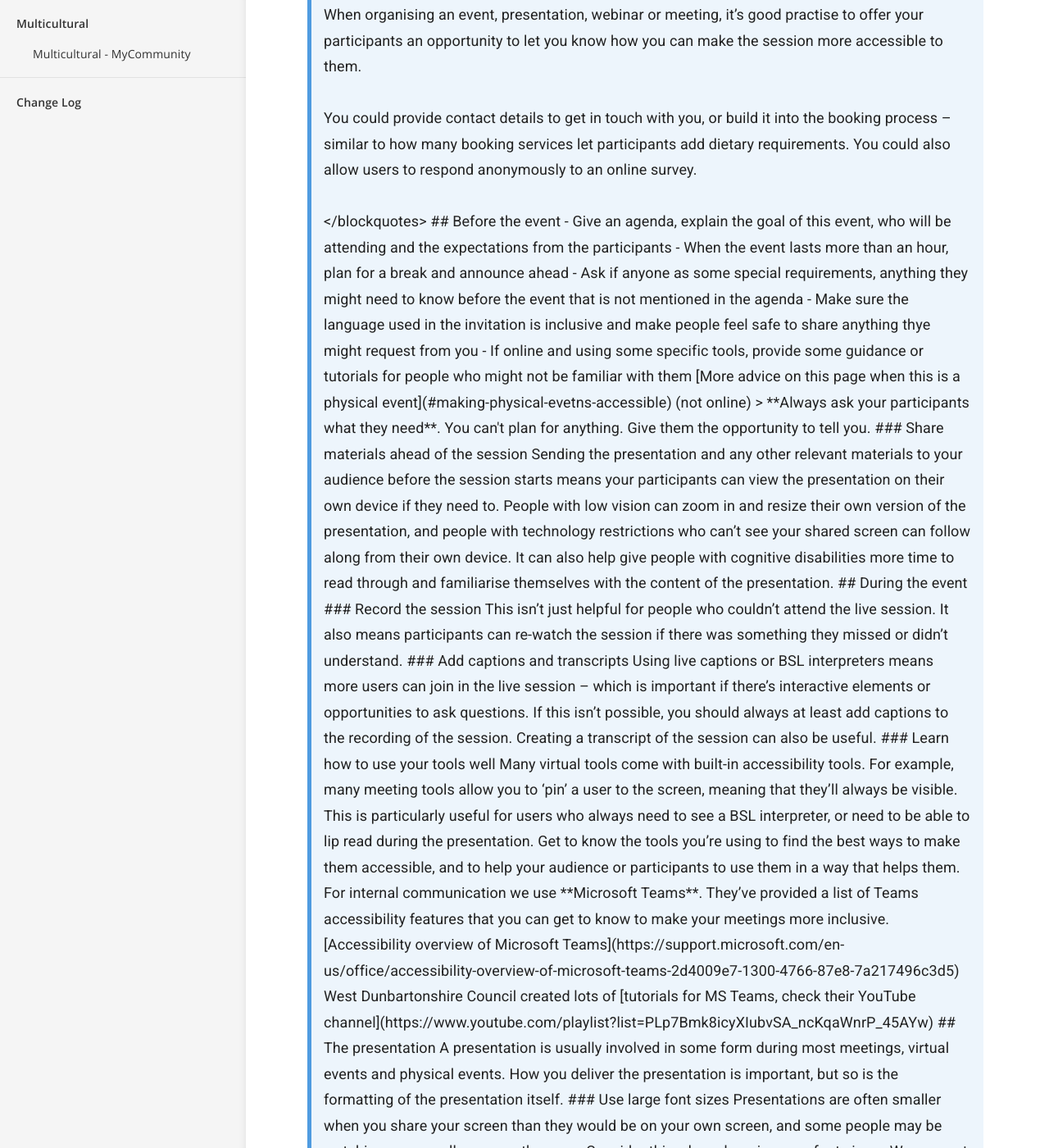
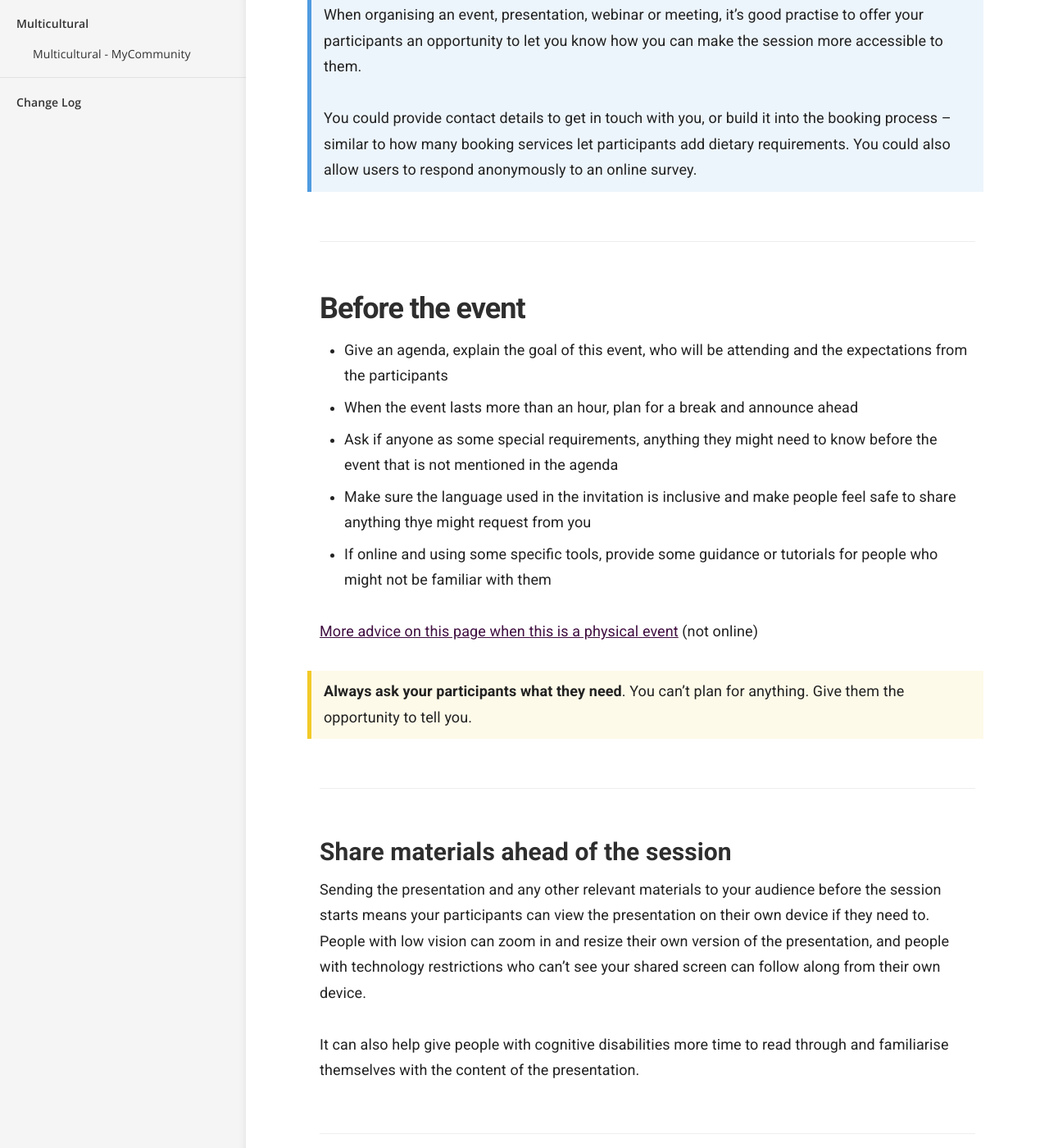
Before and after one commit to numbat70/inclusion2021, a Jekyll site: the page built from _docs/accessibility/presentation-meeting.md, in a window 1280 px wide and 1400 px high, scrolled down 706 px. Shown: the whole window at 82% size. Built offline with Jekyll 4.4.1, drawn with Linux system fonts in a browser that asks for light colours; some of the changed text lies outside the part shown.

Commit message:
SK - fix typo in html tag

```diff
--- a/_docs/accessibility/presentation-meeting.md
+++ b/_docs/accessibility/presentation-meeting.md
@@ -16,10 +16,10 @@ It’s important to make sure your presentations, meetings, webinars and events
 > - May be using assistive technology
 
 <blockquote class="info">
-<p><strong>Ask your participants what they need </strong></p>
+<p><strong>Ask your participants what they need</strong></p>
 <p> When organising an event, presentation, webinar or meeting, it’s good practise to offer your participants an opportunity to let you know how you can make the session more accessible to them.</p>
  <p>You could provide contact details to get in touch with you, or build it into the booking process – similar to how many booking services let participants add dietary requirements. You could also allow users to respond anonymously to an online survey.</p>
-</blockquotes>
+</blockquote>
 
 
 ## Before the event
```
